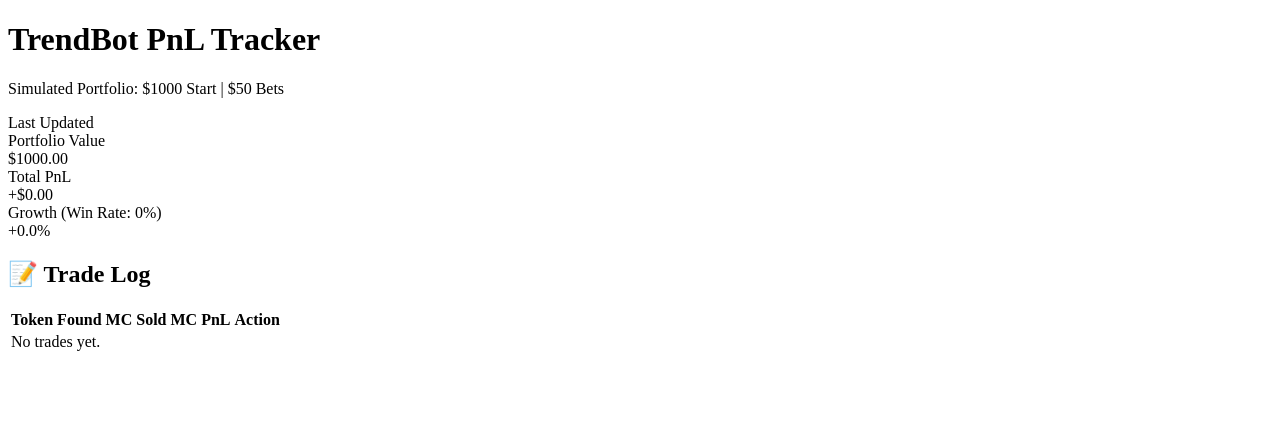
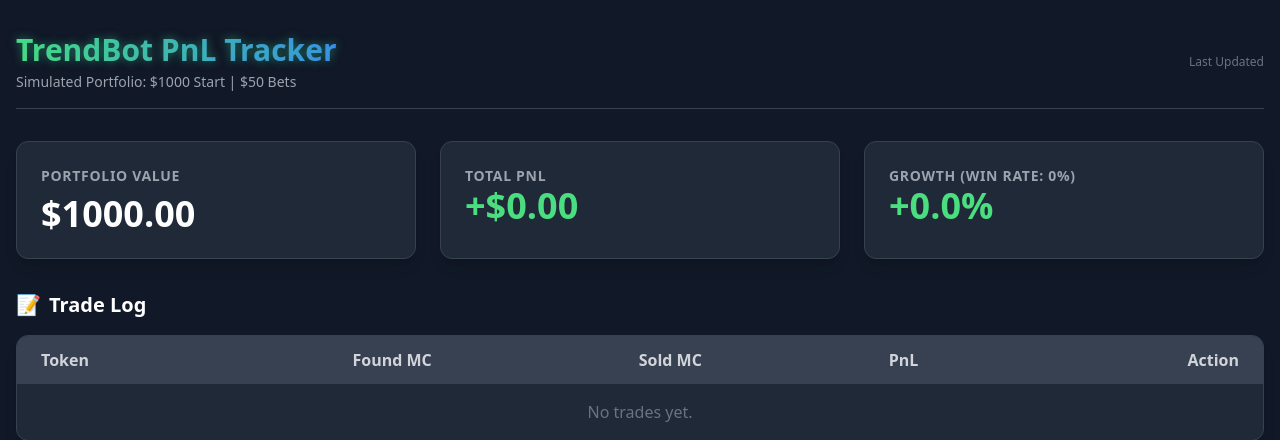
Before and after one commit to CoinTheHat/BaseTrendBot, a Node project: template web/views/dashboard.ejs in a window 1280 px wide. Shown: the top 440 px of the page. Run offline with Node 20 templates, Linux system fonts and the light colour scheme; the template is opened without the code that fills it, so the values that code supplies are empty; some libraries are stand-ins or nearby versions.

Commit message:
fix: restore tailwind css script accidentally removed

```diff
--- a/web/views/dashboard.ejs
+++ b/web/views/dashboard.ejs
@@ -6,6 +6,17 @@
     <meta name="viewport" content="width=device-width, initial-scale=1.0">
     <title>TrendBot Dashboard</title>
     <!-- Tailwind via CDN for simplicity -->
+    <script src="https://cdn.tailwindcss.com"></script>
+    <style>
+        .neon-text {
+            text-shadow: 0 0 10px rgba(52, 211, 153, 0.5);
+        }
+
+        /* Custom overrides if needed */
+        .token-row:hover .sold-input {
+            background-color: #374151;
+        }
+    </style>
     <script>
         const START_BALANCE = 1000;
         const BET_SIZE = 50;
```
